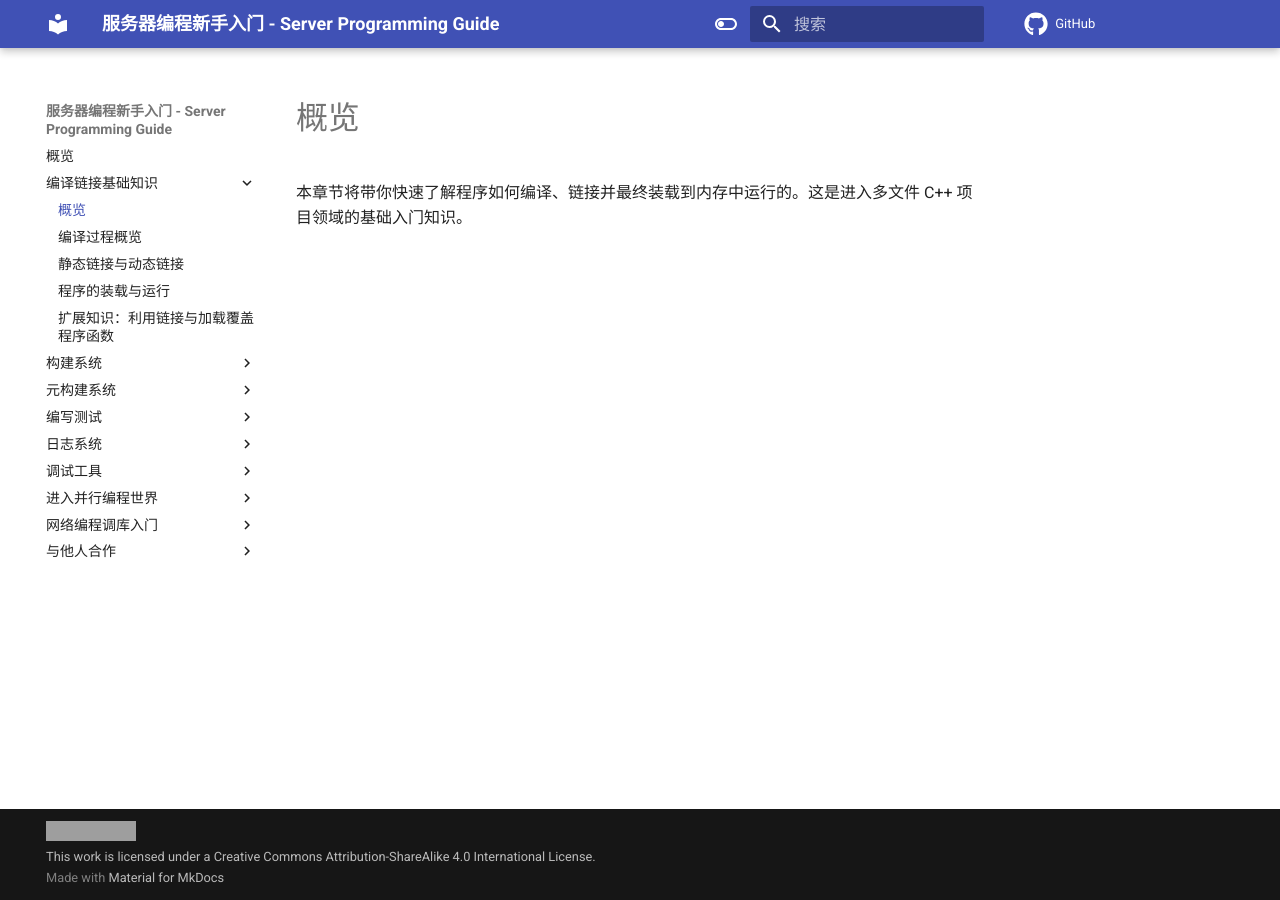
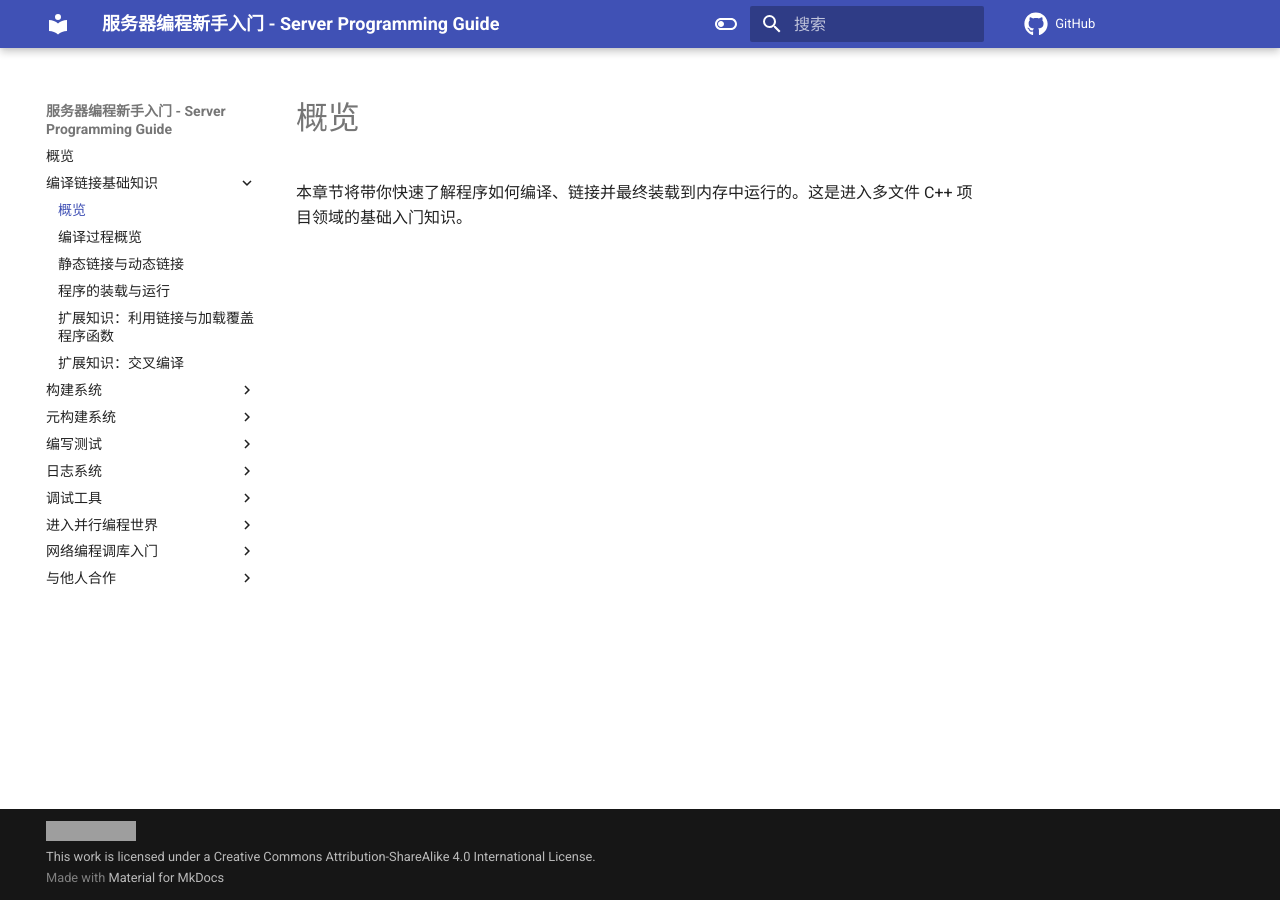
Before and after one commit to howardlau1999/server-programming-guide, an MkDocs documentation site: the page built from docs/basics/index.md, in a window 1280 px wide. Built offline with MkDocs 1.6.1 and Material for MkDocs 9.7.7, drawn with Linux system fonts in a browser that asks for light colours; comment, search, counter and statistics services are not loaded; grey boxes are pictures that could not be loaded.

Commit message:
Add cross compilation to index

```diff
--- a/mkdocs.yml
+++ b/mkdocs.yml
@@ -53,6 +53,7 @@ nav:
     - 静态链接与动态链接: "basics/static-dynamic-linkage.md"
     - 程序的装载与运行: "basics/loading.md"
     - 扩展知识：利用链接与加载覆盖程序函数: "basics/hooks.md"
+    - 扩展知识：交叉编译: "basics/cross-compilation.md"
   - 构建系统:
     - 概览: "build-system/index.md"
     - Make: "build-system/make.md"
```
